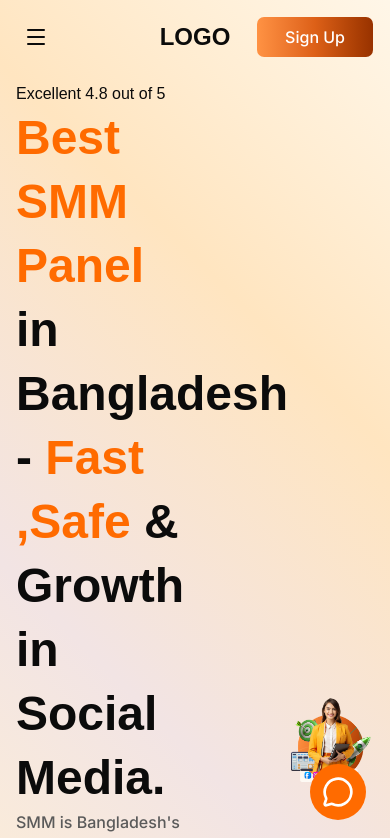
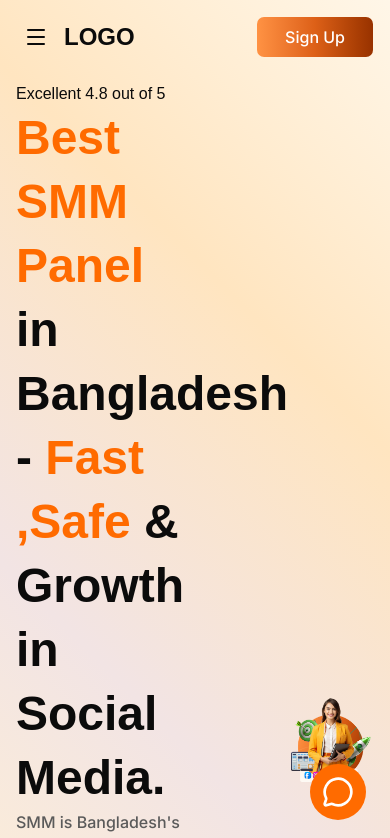
Before and after one commit to karim-ullah/smm-panel-landing-page, a Next.js app: page / in a window 390 px wide. Shown: the top 838 px of the page. Built offline with nearby package versions, Linux system fonts and the light colour scheme; a web font is replaced by a local one.

Commit message:
fix mobile header issues

```diff
--- a/src/components/shared/Header.jsx
+++ b/src/components/shared/Header.jsx
@@ -30,11 +30,9 @@ const Header = () => {
 
       {/* Tablet & Mobile */}
       <div className='lg:hidden relative flex items-center justify-between py-4'>
-        {/* Hamburger Menu */}
-        <MobileMenu />
-
-        {/* Center Aligned Logo */}
-        <div className='absolute left-1/2 -translate-x-1/2'>
+        {/* Hamburger Menu + Logo */}
+        <div className='flex items-center gap-2'>
+          <MobileMenu />
           <Logo />
         </div>
 
```
